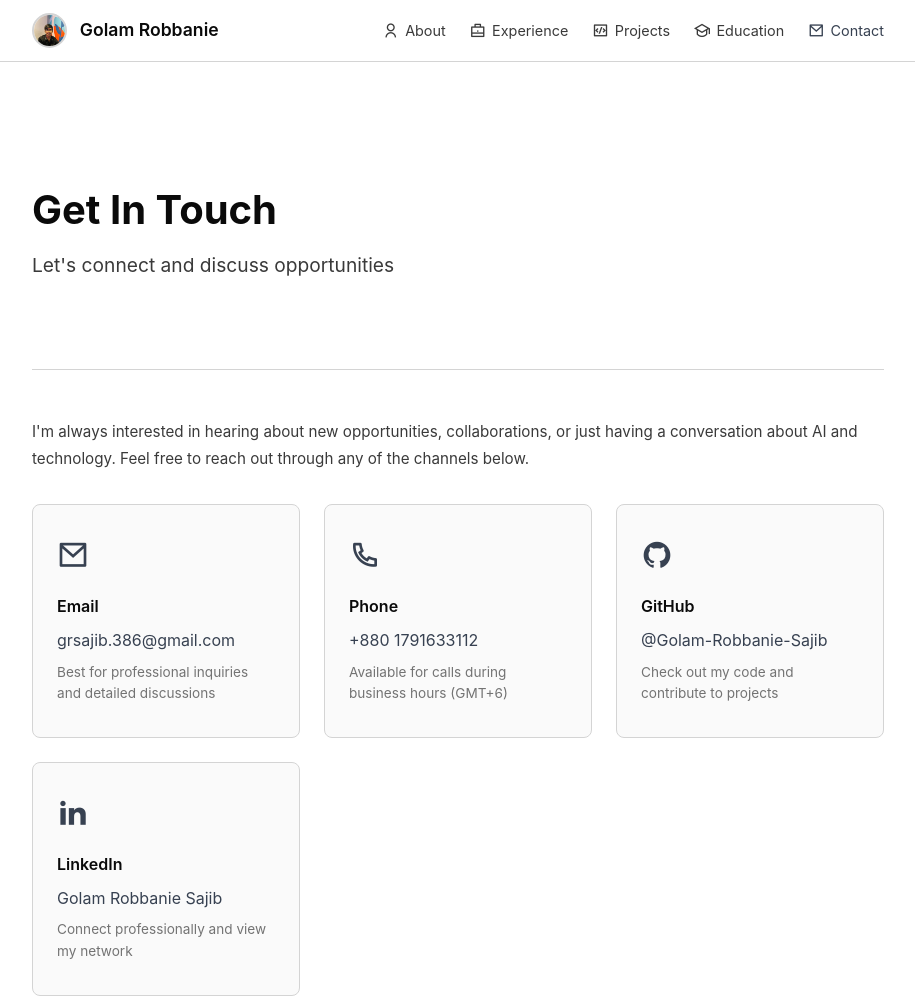
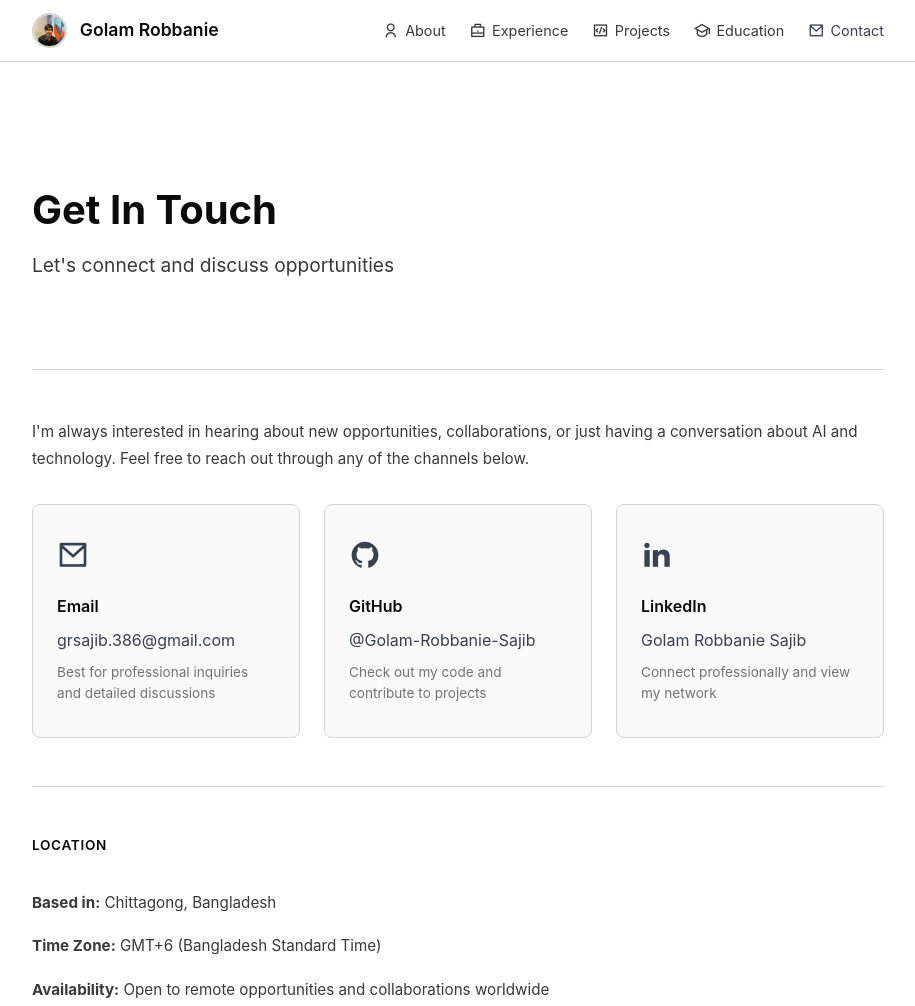
Before and after one commit to Golam-Robbanie-Sajib/Golam-Robbanie-Sajib.github.io, a plain HTML site: page contact.html in a window 1280 px wide. Shown: the top 1006 px of the page, without its empty margins (182-1097 px from the left). Drawn offline with nearby package versions, Linux system fonts and the light colour scheme.

Commit message:
modified:   contact.html

```diff
--- a/contact.html
+++ b/contact.html
@@ -50,12 +50,7 @@
                     <p class="contact-desc">Best for professional inquiries and detailed discussions</p>
                 </div>
 
-                <div class="contact-card">
-                    <div class="card-icon"><i class="ri-phone-line"></i></div>
-                    <h3>Phone</h3>
-                    <p><a href="tel:+8801791633112">+880 1791633112</a></p>
-                    <p class="contact-desc">Available for calls during business hours (GMT+6)</p>
-                </div>
+
 
                 <div class="contact-card">
                     <div class="card-icon"><i class="ri-github-fill"></i></div>
```
